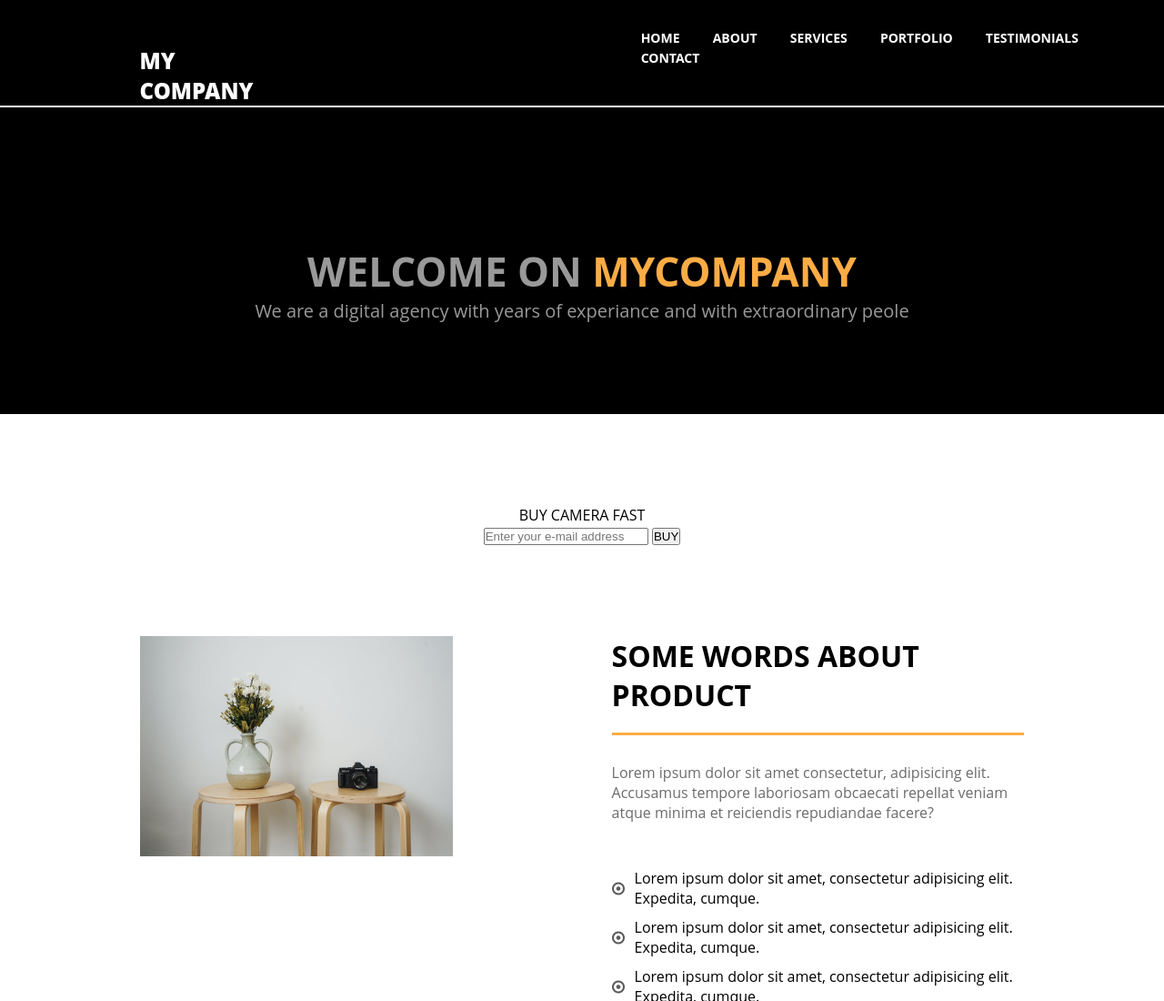
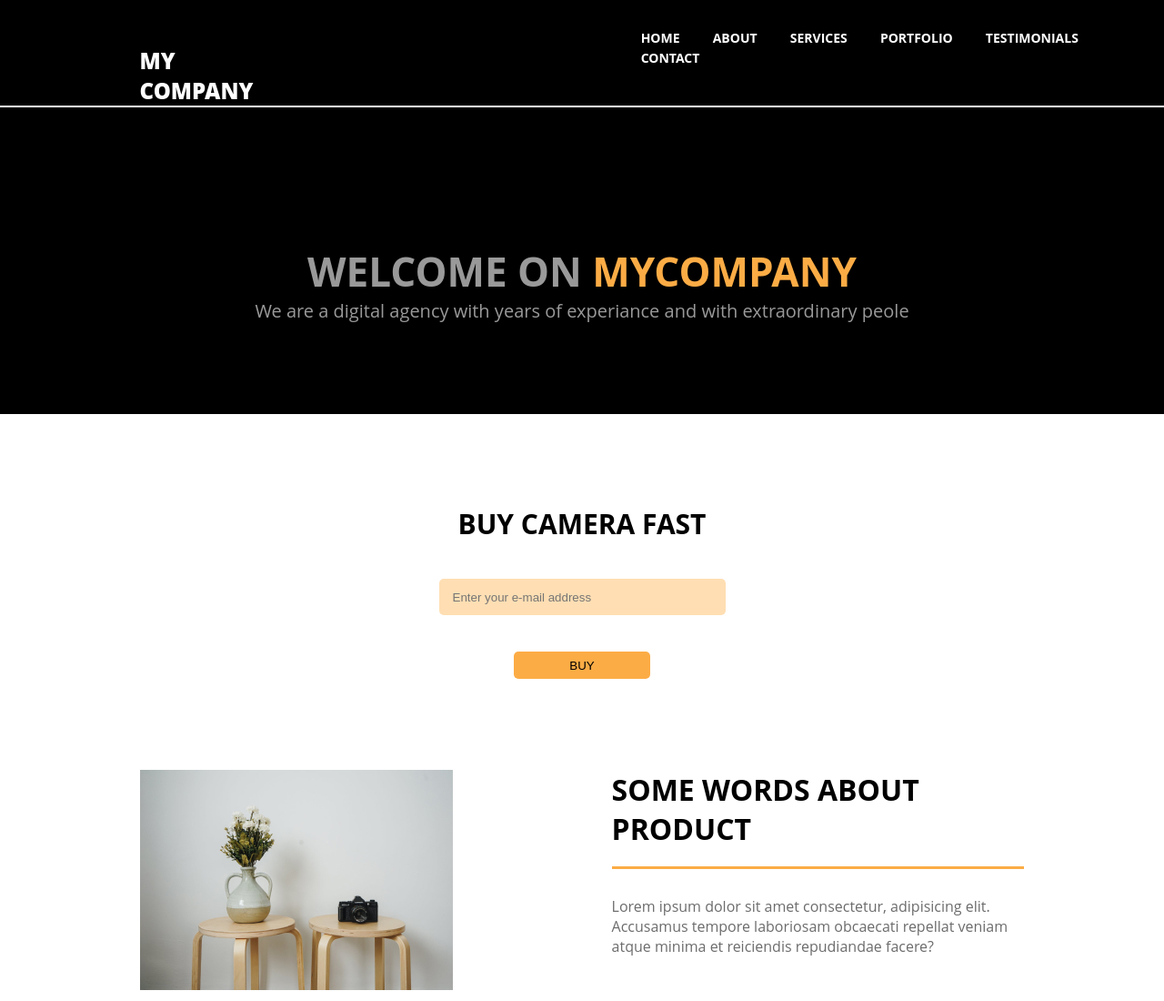
Before and after one commit to TymohaVlad/home-task-freecodecamp-responsive-desing, a plain HTML site: page index.html in a window 1280 px wide. Shown: the top 1100 px of the page at 91% size. Drawn offline with Linux system fonts and the light colour scheme.

Commit message:
change index css

```diff
--- a/index.html
+++ b/index.html
@@ -38,7 +38,7 @@
                     <p class="order__text">BUY CAMERA FAST</p>
                 </div>
                 <form class="user__e-mail">
-                    <input placeholder="Enter your e-mail address" type="e-mail">
+                    <input class="e-mail__address" placeholder="Enter your e-mail address" type="e-mail">
                     <button class="buy__now">BUY</button>
                 </form>
             </section>
--- a/styles/index.css
+++ b/styles/index.css
@@ -1,97 +1,106 @@
-*{
+* {
   margin: 0;
   padding: 0;
 }
 
-a{text-decoration: none;
+a {
+  text-decoration: none;
 }
 
-li{list-style: none;
+li {
+  list-style: none;
 }
-body{
-font-family: 'open sans', sans-serif;
+
+body {
+  font-family: "open sans", sans-serif;
 }
- header{
+
+header {
   width: 100%;
   background-color: rgb(0, 0, 0);
   display: flex;
+}
 
-
- }
- .header__logo{
+.header__logo {
   text-transform: uppercase;
-     color: #FFF;
+  color: #fff;
   font-size: 24px;
   font-weight: 800;
   cursor: pointer;
   margin-top: 50px;
   margin-left: 12%;
-
- }
- .header__logo:hover{
-    border-bottom: 2px solid #fcac45;
-
 }
 
- nav{
+.header__logo:hover {
+  border-bottom: 2px solid #fcac45;
+}
+
+nav {
   margin-top: 30px;
   margin-left: 29%;
+}
 
-
- }
- .topnav a{
+.topnav a {
   color: #fff;
   text-align: center;
   padding: 12px 16px;
   font-size: 14px;
   font-weight: bold;
 }
- .topnav a:hover{
+
+.topnav a:hover {
   border-bottom: 3px solid #fcac45;
 }
- .topnav .icon{
+
+.topnav .icon {
   display: none;
 }
 
- @media screen and (max-width: 1200px){
-     nav{
+@media screen and (max-width: 1200px) {
+  nav {
     margin-left: 20%;
   }
-     @media screen and (max-width: 1105px){
-        nav{
+
+  @media screen and (max-width: 1105px) {
+    nav {
       margin-left: 10%;
     }
   }
 
-
- @media screen and (max-width: 1010px){
-     .topnav a{
+  @media screen and (max-width: 1010px) {
+    .topnav a {
       display: none;
     }
-     .topnav a.icon{
+
+    .topnav a.icon {
       float: right;
       margin-top: -17px;
       display: block;
       color: #fff;
       font-size: 25px;
     }
-     nav{
+
+    nav {
       width: 100%;
     }
-     .topnav .responsive{
-         position:relative;
+
+    .topnav .responsive {
+      position: relative;
       top: 50px;
-         left:-200px;
+      left: -200px;
     }
-     header .topnav.responsive{
+
+    header .topnav.responsive {
       height: 340px;
     }
-     .topnav .responsive a.icon{
-        position:absolute;
+
+    .topnav .responsive a.icon {
+      position: absolute;
       top: -50px;
-        right:-200px;
+      right: -200px;
     }
- .topnav.responsive a{
+
+    .topnav.responsive a {
       float: none;
       display: block;
       text-align: left;
@@ -99,85 +108,125 @@ text-align: left;
   }
 }
 
-.contact__section{
+/*Block__main*/
+.order__text {
+  margin-bottom: 40px;
+  font-family: "open sans", sans-serif;
+  font-size: 30px;
+  font-weight: 700;
+}
+
+.contact__section {
   display: flex;
   flex-direction: column;
   align-items: center;
   margin-top: 100px;
 }
 
-/*Block__2*/
+.user__e-mail {
+  display: flex;
+  flex-direction: column;
+  align-items: center;
+  gap: 40px;
+}
 
-main .main__welcome{
+.e-mail__address {
+  width: 300px;
+  height: 40px;
+  background-color: #ffdeb3;
+  border: none;
+  padding-left: 15px;
+  border-radius: 5px;
+}
+
+.buy__now {
+  width: 150px;
+  height: 30px;
+  background-color: #fcac45;
+  color: black;
+  border: none;
+  border-radius: 5px;
+}
+
+main .main__welcome {
   padding: 50px 0 50px 0;
 }
-main .main__welcome p{
+
+main .main__welcome p {
   font-size: 14px;
 }
-main .main__welcome h1{
+
+main .main__welcome h1 {
   font-size: 25px;
 }
 
-
-
-main{
+main {
   display: flex;
   flex-direction: column;
   width: 100%;
 }
-main .main__welcome{
+
+main .main__welcome {
   background-color: rgb(0, 0, 0);
   text-align: center;
   padding: 150px 0 100px 0;
   margin-top: 2px;
 }
-main .main__welcome p{
+
+main .main__welcome p {
   color: #999999;
   font-size: 20px;
 }
-main .main__welcome h1{
+
+main .main__welcome h1 {
   color: #999999;
   font-size: 44px;
 }
-.mycompany{
+
+.mycompany {
   color: #fcac45;
   font-weight: bold;
 }
 
-
-.wrapper{
+.wrapper {
   width: 76%;
   margin: 0 auto;
 }
-main .main__about{
+
+main .main__about {
   display: flex;
   padding: 100px 0 100px 0;
 }
-.about__right{
+
+.about__right {
   margin-left: 175px;
 }
-.about__right h1{
+
+.about__right h1 {
   display: inline-block;
   border-bottom: 3px solid #fcac45;
   padding-bottom: 20px;
 }
-.about__right p{
+
+.about__right p {
   margin: 30px 0 50px 0;
   color: #6c6c6c;
 }
-.about__right li{
+
+.about__right li {
   background: url(../img/icon.png) 0px no-repeat;
   padding-left: 25px;
   margin-top: 10px;
 }
-.footer__container{
+
+.footer__container {
   display: block;
   margin-top: 50px;
   margin-bottom: 50px;
 }
-.list{
+
+.list {
   display: flex;
   justify-content: center;
   gap: 50px;
-
 }
```
Lines whose indentation alone changed are shown as unchanged.
